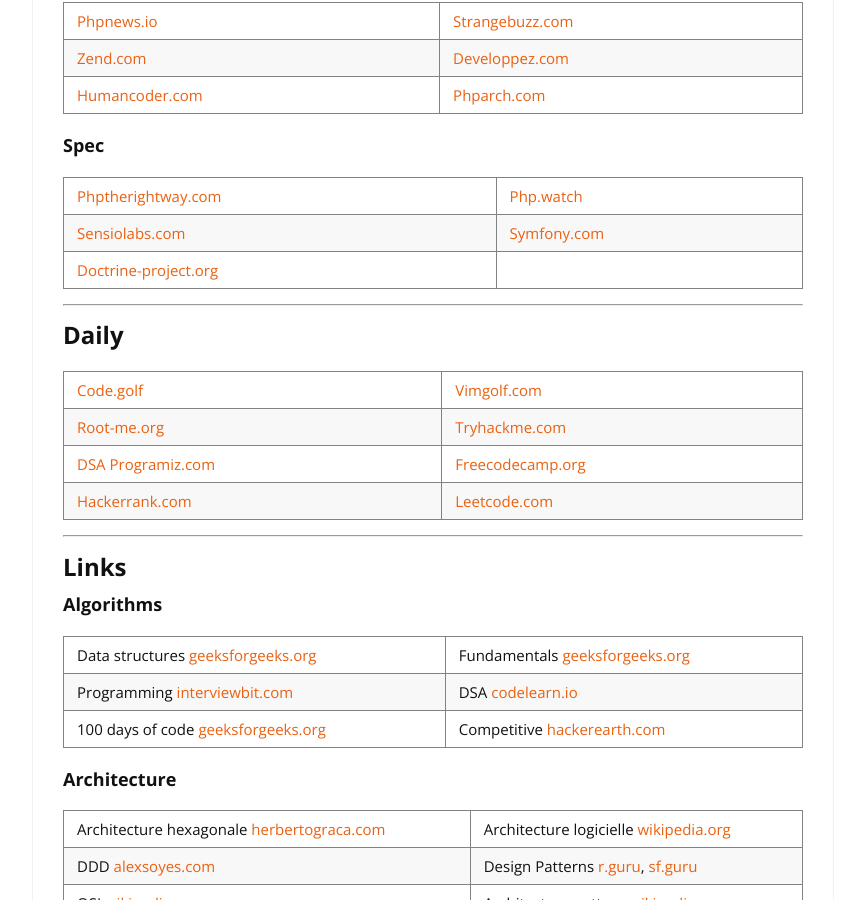
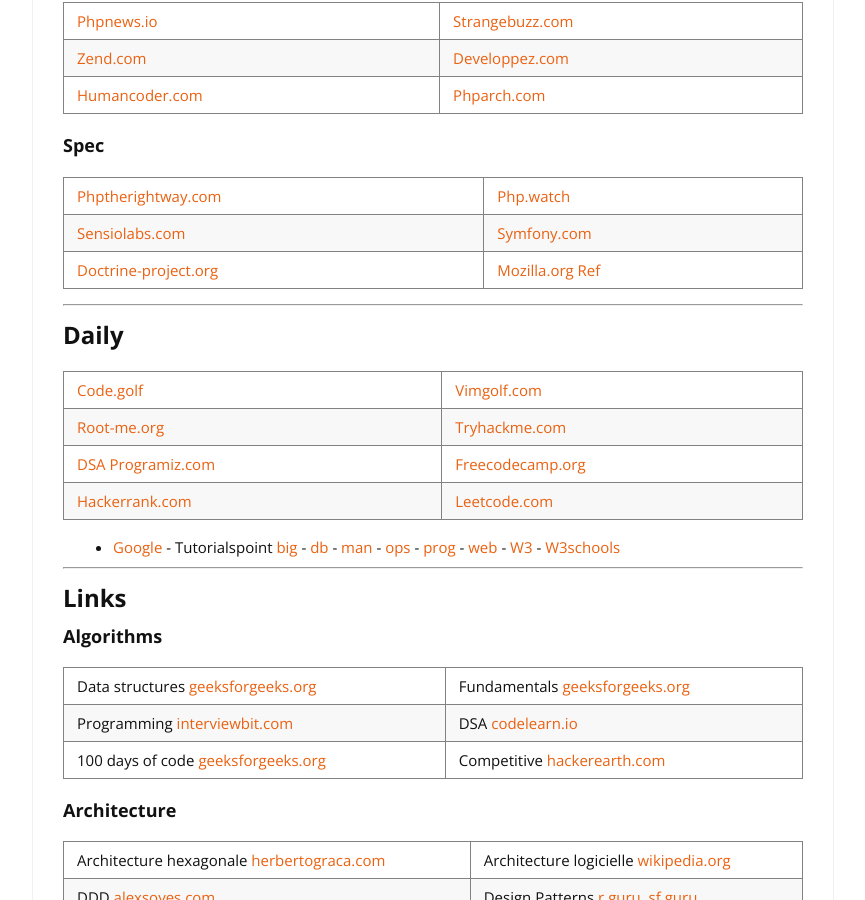
Before and after one commit to cylmat/cylmat.github.io, a Jekyll site: the page built from _pages/USEFUL.md, in a window 1280 px wide and 900 px high, scrolled down 487 px. Shown: the whole window, without its empty margins (207-1072 px from the left). Built offline with Jekyll 4.4.1, drawn with Linux system fonts in a browser that asks for light colours; nearby versions of some CDN libraries; some of the changed text lies outside the part shown.

Commit message:
Update USEFUL.md

```diff
--- a/_pages/USEFUL.md
+++ b/_pages/USEFUL.md
@@ -22,7 +22,7 @@
 
 |[Phptherightway.com](https://phptherightway.com)|[Php.watch](https://php.watch/versions)|
 |[Sensiolabs.com](https://blog.sensiolabs.com)|[Symfony.com](https://symfony.com/blog)|
-|[Doctrine-project.org](https://www.doctrine-project.org)||
+|[Doctrine-project.org](https://www.doctrine-project.org)|[Mozilla.org Ref](https://developer.mozilla.org/fr/docs/Web)|
 
 ---
 ## Daily
@@ -31,6 +31,9 @@
 |[Root-me.org](https://www.root-me.org)|[Tryhackme.com](https://tryhackme.com)|
 |[DSA Programiz.com](https://www.programiz.com/dsa)|[Freecodecamp.org](https://www.freecodecamp.org/learn)|
 |[Hackerrank.com](https://www.hackerrank.com)|[Leetcode.com](https://leetcode.com/explore)|
+
+- [Google](https://developers.google.com/learn) - Tutorialspoint [big](https://www.tutorialspoint.com/big_data_tutorials.htm) - [db](https://www.tutorialspoint.com/database_tutorials.htm) - [man](https://www.tutorialspoint.com/management_tutorials.htm) - [ops](https://www.tutorialspoint.com/devops_tutorials.htm) - [prog](https://www.tutorialspoint.com/computer_programming_tutorials.htm) - [web](https://www.tutorialspoint.com/web_development_tutorials.htm) - [W3](https://www.w3.org) - [W3schools](https://www.w3schools.com)
+
 
 ---
 ## Links
```
Also changed, not shown: other parts of _pages/USEFUL.md (+0 -4 lines).
